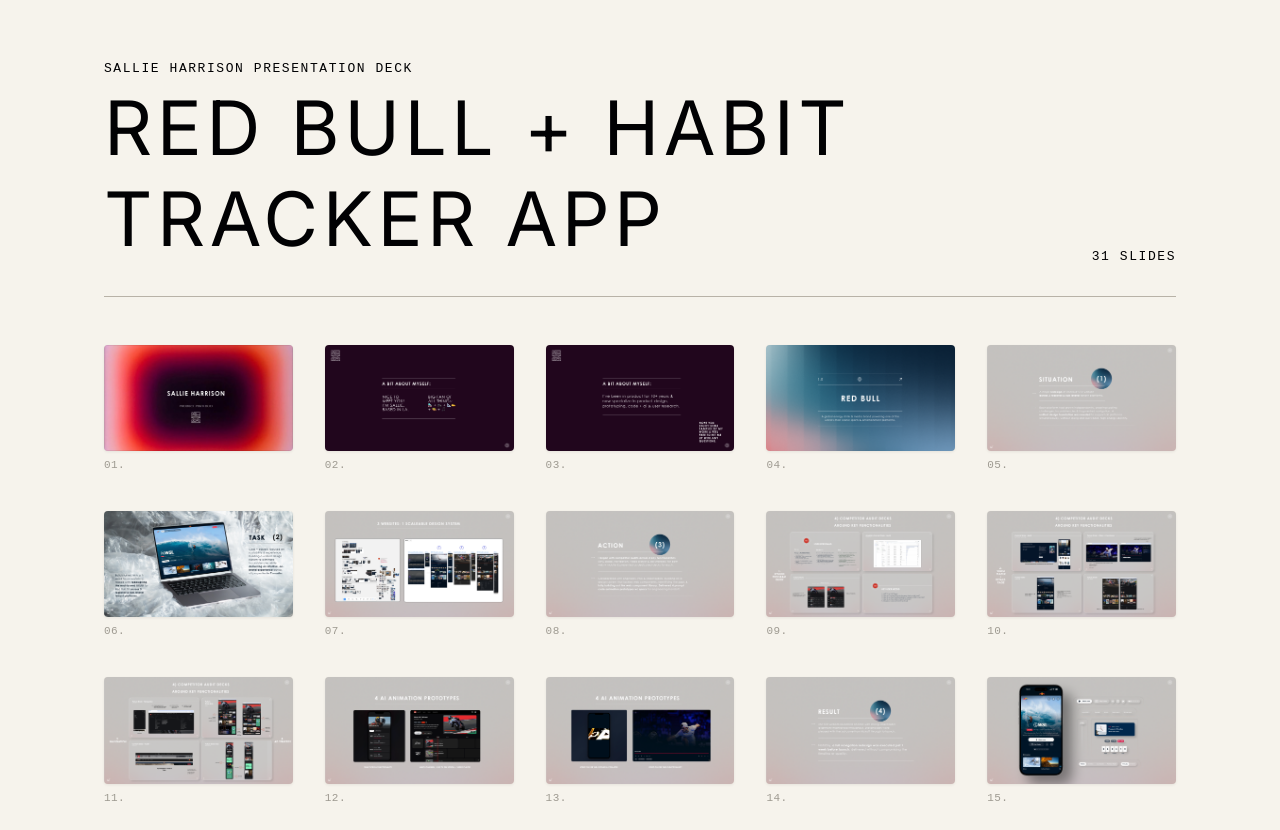
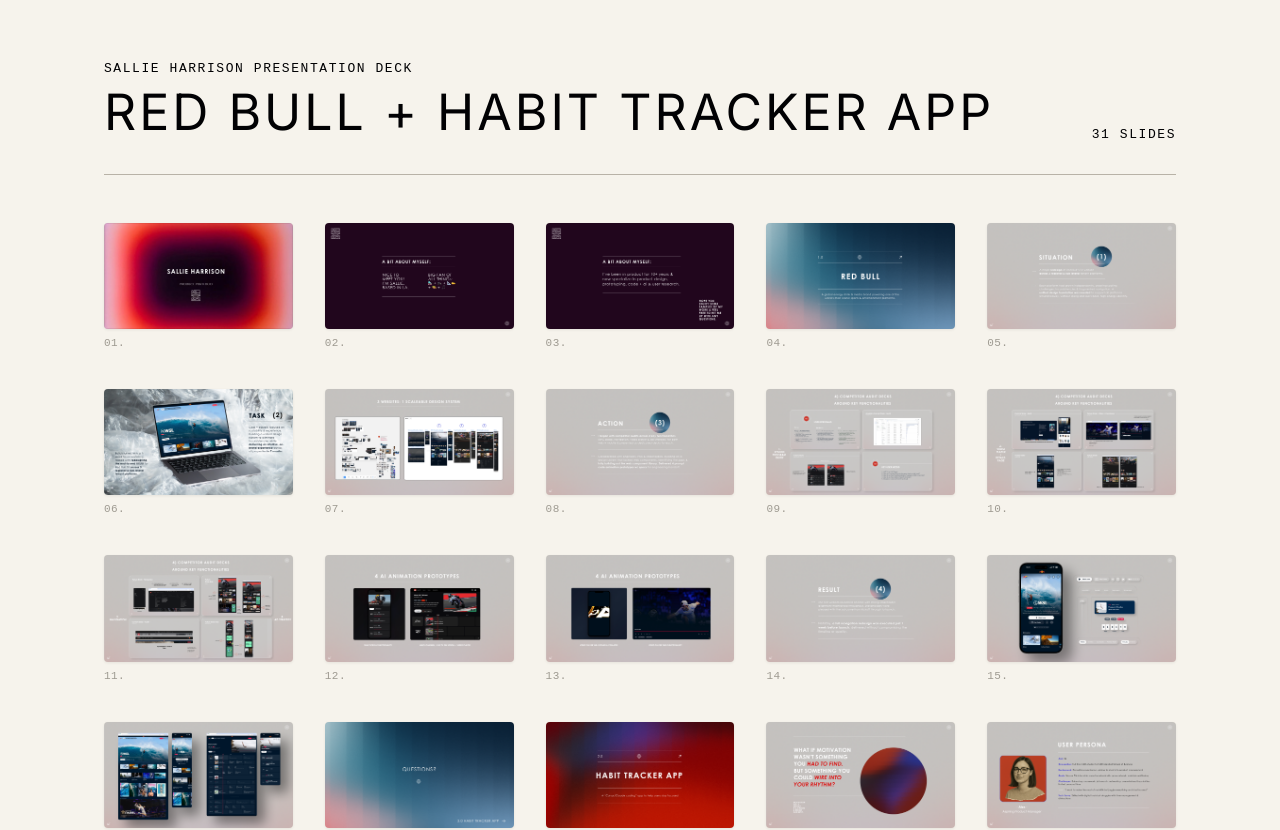
Before and after one commit to sallieha/portfolio-deck, a React (Vite) app: page / in a window 1280 px wide. Shown: the top 830 px of the page. Built offline with nearby package versions, Linux system fonts and the light colour scheme; a web font is replaced by a local one.

Commit message:
Reduce H1 to 50px
Co-Authored-By: Claude Sonnet 4.6 <noreply@anthropic.com>

```diff
--- a/src/App.tsx
+++ b/src/App.tsx
@@ -82,7 +82,7 @@ export default function App() {
               <p style={{ fontSize: '13px', fontWeight: 400, letterSpacing: '0.12em', textTransform: 'uppercase', color: '#010103', marginBottom: '6px', fontFamily: '"Azeret Mono", monospace', opacity: 0, animation: 'eyebrowIn 0.5s ease 0.1s forwards' }}>
                 Sallie Harrison Presentation Deck
               </p>
-              <h1 style={{ fontSize: '75px', fontWeight: 400, fontFamily: '"Switzer", "Inter", sans-serif', color: '#010103', margin: 0, letterSpacing: '0.06em', textTransform: 'uppercase', opacity: 0, animation: 'headerIn 0.55s ease 0.2s forwards' }}>
+              <h1 style={{ fontSize: '50px', fontWeight: 400, fontFamily: '"Switzer", "Inter", sans-serif', color: '#010103', margin: 0, letterSpacing: '0.06em', textTransform: 'uppercase', opacity: 0, animation: 'headerIn 0.55s ease 0.2s forwards' }}>
                 Red Bull + Habit Tracker App
               </h1>
             </div>
```
